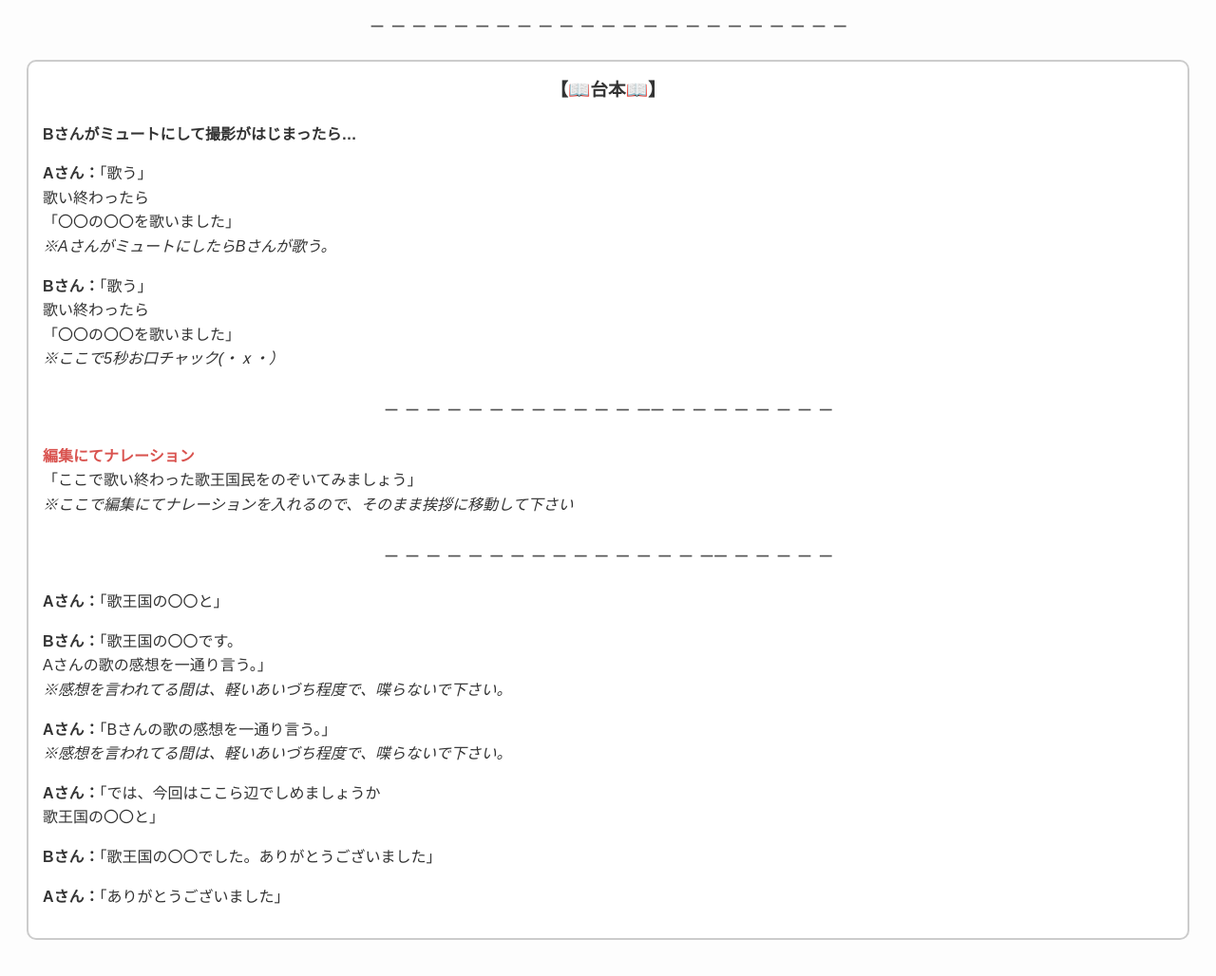
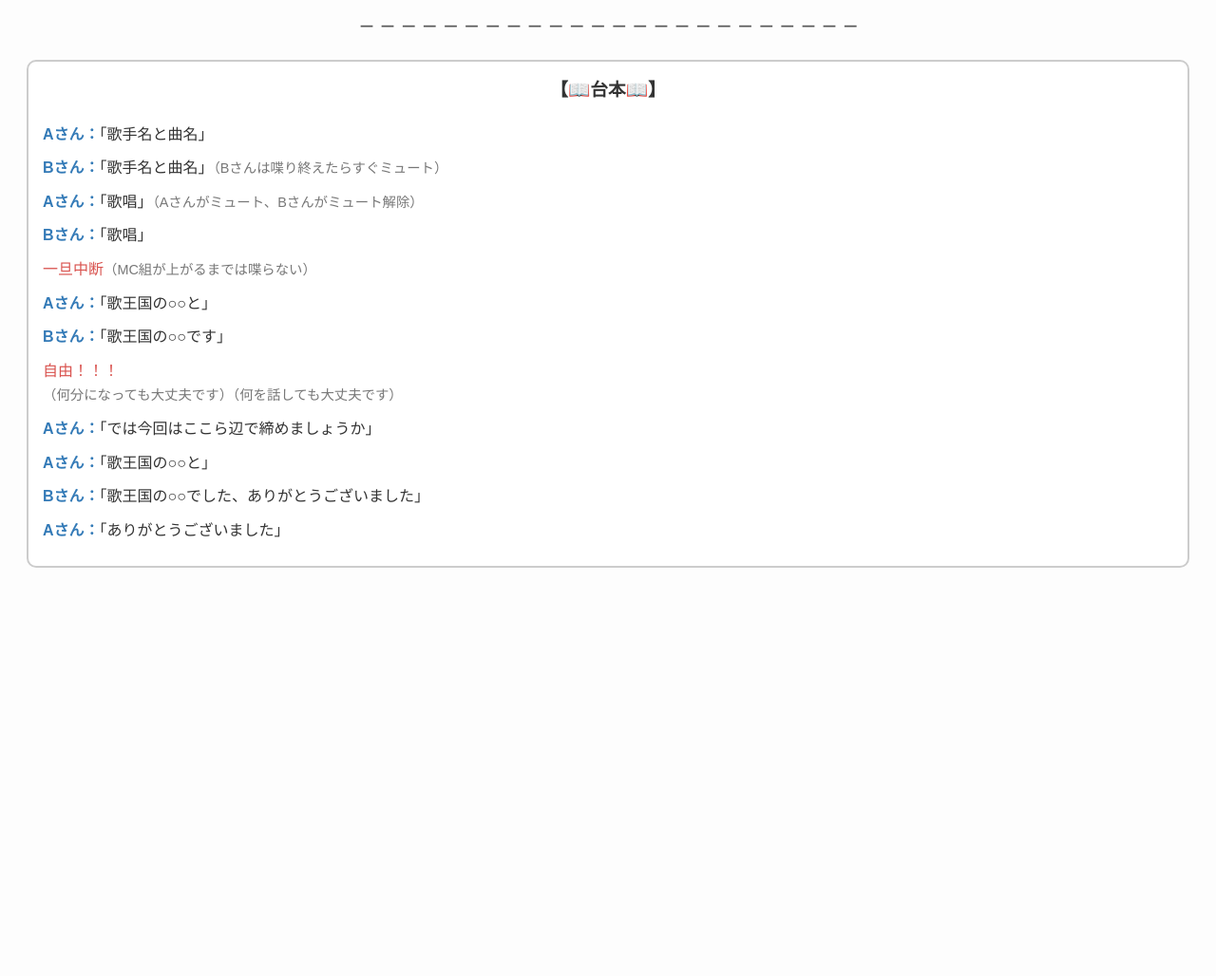
Before and after one commit to kusutohu1128/daihon, a plain HTML site: page index.html in a window 1280 px wide. Shown: the part 364-1392 px from the top of the page at 95% size. After the commit the page ends 1010 px from the top, so only its background shows below. Drawn offline with Linux system fonts and the light colour scheme.

Commit message:
Update index.html

```diff
--- a/index.html
+++ b/index.html
@@ -36,13 +36,23 @@
         .highlight {
             color: #d9534f;
         }
+        .script-step {
+            margin-bottom: 10px;
+        }
+        .script-step strong {
+            color: #337ab7;
+        }
+        .note {
+            color: #777;
+            font-size: 0.9em;
+        }
     </style>
 </head>
 <body>
 
     <h2>▶️ 撮影者と編集者が困らないようにご協力お願いします</h2>
 
-    <div class="separator">𓐄 𓐄 𓐄 𓐄 𓐄 𓐄 𓐄 𓐄 𓐄 𓐄 𓐄 𓐄 𓐄 𓐄 𓐄 𓐄 𓐄 𓐄  𓐄 𓐄 𓐄 𓐄 𓐄</div>
+    <div class="separator">𓐄 𓐄 𓐄 𓐄 𓐄 𓐄 𓐄 𓐄 𓐄 𓐄 𓐄 𓐄 𓐄 𓐄 𓐄 𓐄 𓐄 𓐄 𓐄 𓐄 𓐄 𓐄 𓐄 𓐄</div>
 
     <div class="section">
         <h3>【⚠️撮影の注意点⚠️】</h3>
@@ -54,46 +64,23 @@
         </ul>
     </div>
 
-    <div class="separator">𓐄 𓐄 𓐄 𓐄 𓐄 𓐄 𓐄 𓐄 𓐄 𓐄 𓐄 𓐄 𓐄 𓐄 𓐄 𓐄 𓐄 𓐄 𓐄  𓐄 𓐄 𓐄 𓐄</div>
+    <div class="separator">𓐄 𓐄 𓐄 𓐄 𓐄 𓐄 𓐄 𓐄 𓐄 𓐄 𓐄 𓐄 𓐄 𓐄 𓐄 𓐄 𓐄 𓐄 𓐄 𓐄 𓐄 𓐄 𓐄 𓐄</div>
 
     <div class="section">
         <h3>【📖台本📖】</h3>
 
-        <p><strong>Bさんがミュートにして撮影がはじまったら…</strong></p>
-
-        <p><strong>Aさん：</strong>「歌う」<br>
-        歌い終わったら<br>
-        「〇〇の〇〇を歌いました」<br>
-        <em>※AさんがミュートにしたらBさんが歌う。</em></p>
-
-        <p><strong>Bさん：</strong>「歌う」<br>
-        歌い終わったら<br>
-        「〇〇の〇〇を歌いました」<br>
-        <em>※ここで5秒お口チャック(・ⅹ・）</em></p>
-
-        <div class="separator">𓐄 𓐄 𓐄 𓐄 𓐄 𓐄 𓐄 𓐄 𓐄 𓐄 𓐄 𓐄 𓐄𓐄 𓐄 𓐄 𓐄 𓐄 𓐄 𓐄 𓐄 𓐄</div>
-
-        <p><strong class="highlight">編集にてナレーション</strong><br>
-        「ここで歌い終わった歌王国民をのぞいてみましょう」<br>
-        <em>※ここで編集にてナレーションを入れるので、そのまま挨拶に移動して下さい</em></p>
-
-        <div class="separator">𓐄 𓐄 𓐄 𓐄 𓐄 𓐄 𓐄 𓐄 𓐄 𓐄 𓐄 𓐄  𓐄 𓐄 𓐄 𓐄𓐄 𓐄 𓐄 𓐄 𓐄 𓐄</div>
-
-        <p><strong>Aさん：</strong>「歌王国の〇〇と」</p>
-
-        <p><strong>Bさん：</strong>「歌王国の〇〇です。<br>
-        Aさんの歌の感想を一通り言う。」<br>
-        <em>※感想を言われてる間は、軽いあいづち程度で、喋らないで下さい。</em></p>
-
-        <p><strong>Aさん：</strong>「Bさんの歌の感想を一通り言う。」<br>
-        <em>※感想を言われてる間は、軽いあいづち程度で、喋らないで下さい。</em></p>
-
-        <p><strong>Aさん：</strong>「では、今回はここら辺でしめましょうか<br>
-        歌王国の〇〇と」</p>
-
-        <p><strong>Bさん：</strong>「歌王国の〇〇でした。ありがとうございました」</p>
-
-        <p><strong>Aさん：</strong>「ありがとうございました」</p>
+        <div class="script-step"><strong>Aさん：</strong>「歌手名と曲名」</div>
+        <div class="script-step"><strong>Bさん：</strong>「歌手名と曲名」<span class="note">（Bさんは喋り終えたらすぐミュート）</span></div>
+        <div class="script-step"><strong>Aさん：</strong>「歌唱」<span class="note">（Aさんがミュート、Bさんがミュート解除）</span></div>
+        <div class="script-step"><strong>Bさん：</strong>「歌唱」</div>
+        <div class="script-step highlight">一旦中断<span class="note">（MC組が上がるまでは喋らない）</span></div>
+        <div class="script-step"><strong>Aさん：</strong>「歌王国の○○と」</div>
+        <div class="script-step"><strong>Bさん：</strong>「歌王国の○○です」</div>
+        <div class="script-step highlight">自由！！！<br><span class="note">（何分になっても大丈夫です）（何を話しても大丈夫です）</span></div>
+        <div class="script-step"><strong>Aさん：</strong>「では今回はここら辺で締めましょうか」</div>
+        <div class="script-step"><strong>Aさん：</strong>「歌王国の○○と」</div>
+        <div class="script-step"><strong>Bさん：</strong>「歌王国の○○でした、ありがとうございました」</div>
+        <div class="script-step"><strong>Aさん：</strong>「ありがとうございました」</div>
 
     </div>
 
```
